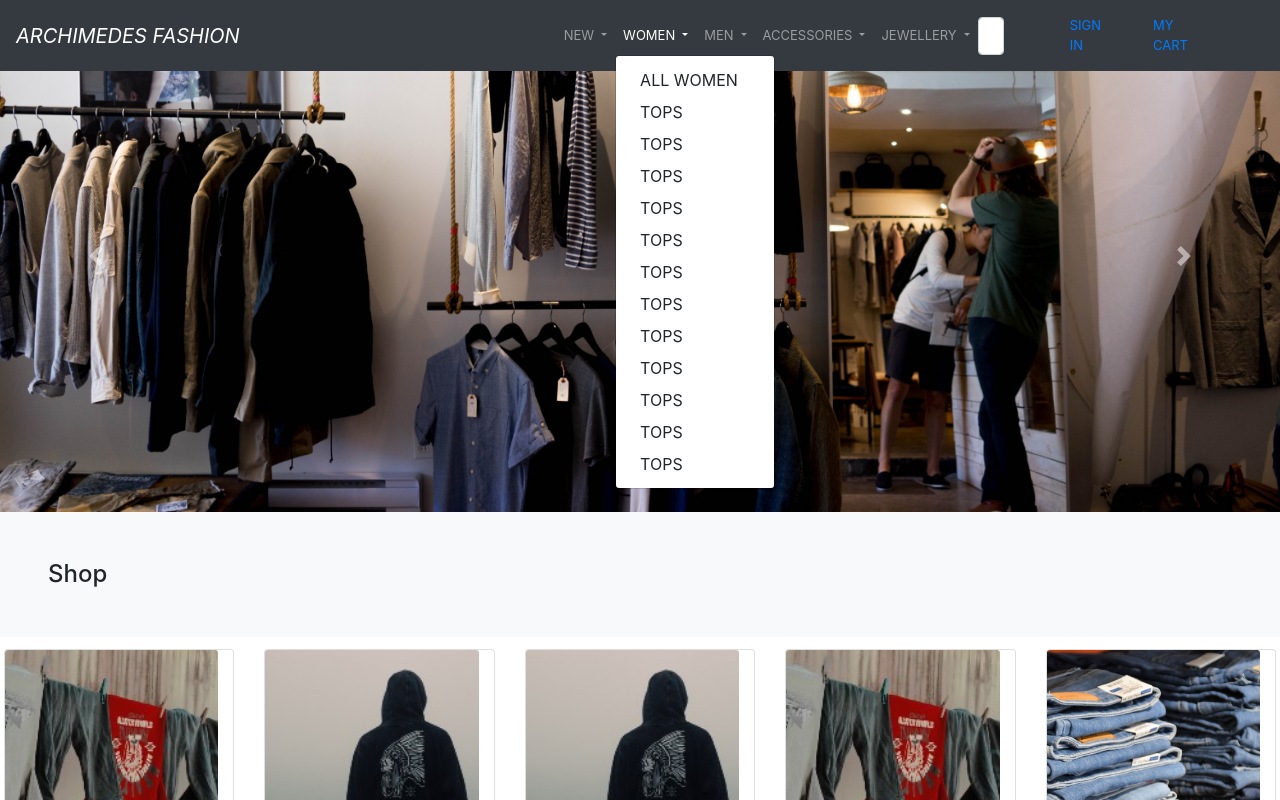
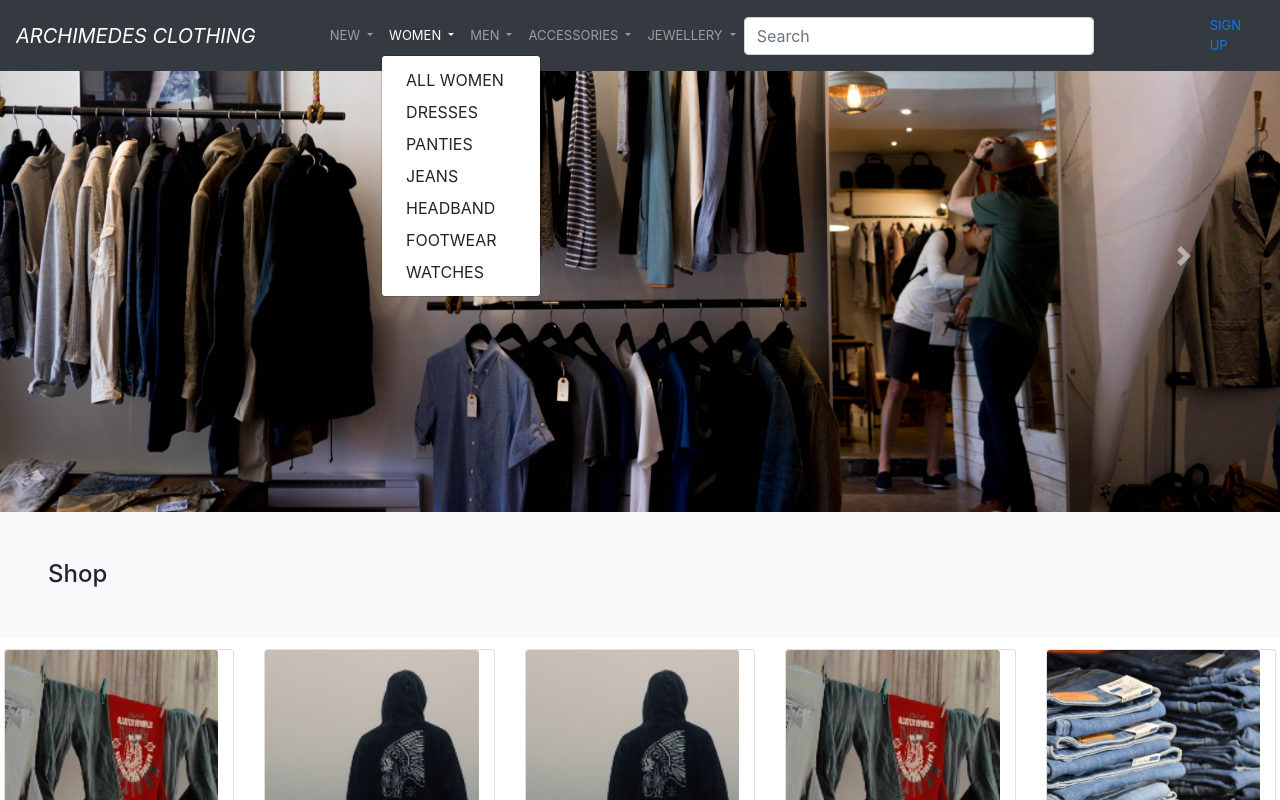
Before and after one commit to archimedessena/ecommerce, a plain HTML site: page home.html in a window 1280 px wide. Both pictures are taken after a click on the item "WOMEN". Shown: the top 800 px of the page. Drawn offline with nearby package versions, Linux system fonts and the light colour scheme.

Commit message:
ecommerce

```diff
--- a/home.html
+++ b/home.html
@@ -21,7 +21,7 @@
 <body>
     <!---Navigation start-->
     <nav class="navbar navbar-expand-lg navbar-dark bg-dark fixed-top">
-        <a class="navbar-brand" href="#">ARCHIMEDES FASHION</a>
+        <a class="navbar-brand" href="#">ARCHIMEDES CLOTHING</a>
         <button class="navbar-toggler" type="button" data-toggle="collapse" data-target="#navbarNavDropdown" aria-controls="navbarNavDropdown" aria-expanded="false" aria-label="Toggle navigation">
           <span class="navbar-toggler-icon"></span>
         </button>
@@ -43,19 +43,12 @@
                 </a>
                 <div class="dropdown-menu" aria-labelledby="navbarDropdownMenuLink">
                   <a class="dropdown-item" href="#">ALL WOMEN</a>
-                  <a class="dropdown-item" href="#">TOPS</a>
-                  <a class="dropdown-item" href="#">TOPS</a>
-                  <a class="dropdown-item" href="#">TOPS</a>
-                  <a class="dropdown-item" href="#">TOPS</a>
-                  <a class="dropdown-item" href="#">TOPS</a>
-                  <a class="dropdown-item" href="#">TOPS</a>
-                  <a class="dropdown-item" href="#">TOPS</a>
-                  <a class="dropdown-item" href="#">TOPS</a>
-                  <a class="dropdown-item" href="#">TOPS</a>
-                  <a class="dropdown-item" href="#">TOPS</a>
-                  <a class="dropdown-item" href="#">TOPS</a>
-                  <a class="dropdown-item" href="#">TOPS</a>
-
+                  <a class="dropdown-item" href="#">DRESSES</a>
+                  <a class="dropdown-item" href="#">PANTIES</a>
+                  <a class="dropdown-item" href="#">JEANS</a>
+                  <a class="dropdown-item" href="#">HEADBAND</a>
+                  <a class="dropdown-item" href="#">FOOTWEAR</a>
+                  <a class="dropdown-item" href="#">WATCHES</a>
 
                 </div>
               </li>
@@ -64,15 +57,15 @@
                   MEN
                 </a>
                 <div class="dropdown-menu" aria-labelledby="navbarDropdownMenuLink">
-                  <a class="dropdown-item" href="#">Action</a>
-                  <a class="dropdown-item" href="#">Another action</a>
-                  <a class="dropdown-item" href="#">Something else here</a>
-                  <a class="dropdown-item" href="#">TOPS</a>
-                  <a class="dropdown-item" href="#">TOPS</a>
-                  <a class="dropdown-item" href="#">TOPS</a>
-                  <a class="dropdown-item" href="#">TOPS</a>
-                  <a class="dropdown-item" href="#">TOPS</a>
-                  <a class="dropdown-item" href="#">TOPS</a>
+                  <a class="dropdown-item" href="#">JEANS</a>
+                  <a class="dropdown-item" href="#">WATCHES</a>
+                  <a class="dropdown-item" href="#">ROUNDNECK</a>
+                  <a class="dropdown-item" href="#">LONGSLEEVE</a>
+                  <a class="dropdown-item" href="#">SHOES</a>
+                  <a class="dropdown-item" href="#">SHORTSLEEVES</a>
+                  <a class="dropdown-item" href="#">CAPS</a>
+                  <a class="dropdown-item" href="#">CANVAS</a>
+                  <a class="dropdown-item" href="#">BOXERS</a>
                 </div>
               </li>
             <li class="nav-item dropdown">
@@ -80,9 +73,9 @@
                 ACCESSORIES
               </a>
               <div class="dropdown-menu" aria-labelledby="navbarDropdownMenuLink">
-                <a class="dropdown-item" href="#">Action</a>
-                <a class="dropdown-item" href="#">Another action</a>
-                <a class="dropdown-item" href="#">Something else here</a>
+                <a class="dropdown-item" href="#">BEDSHEETS</a>
+                <a class="dropdown-item" href="#">BAGS</a>
+                <a class="dropdown-item" href="#">BELTS</a>
               </div>
             </li>
             <li class="nav-item dropdown">
@@ -90,9 +83,9 @@
                   JEWELLERY
                 </a>
                 <div class="dropdown-menu" aria-labelledby="navbarDropdownMenuLink">
-                  <a class="dropdown-item" href="#">Action</a>
-                  <a class="dropdown-item" href="#">Another action</a>
-                  <a class="dropdown-item" href="#">Something else here</a>
+                  <a class="dropdown-item" href="#">CHAINS</a>
+                  <a class="dropdown-item" href="#">DIAMOND RINGS</a>
+                  <a class="dropdown-item" href="#">GOLD RINGS</a>
                 </div>
               </li>
           </ul>
@@ -101,6 +94,11 @@
             <div class="md-form mt-0">
                 <input class="form-control" type="text" placeholder="Search" aria-label="Search">
               </div>
+
+              <div class="sign">
+                <a class="nav-link" href="">SIGN UP</a>
+            </div>
+
         <div class="sign">
             <a class="nav-link" href="">SIGN IN</a>
         </div>
@@ -108,6 +106,8 @@
             <a class="nav-link" href="">MY CART</a>
         </div>
       </nav>
+
+
 
          <!-- Slider -->
     <div class="carousel slide" id="mainSlide">
@@ -679,6 +679,8 @@
                         </div>
                     </div>
         </div>
+
+
         <div class="container-fluid bg-dark">
             <footer class="container bg-dark p-5">
               <div class="row">
@@ -759,6 +761,7 @@
           </footer>
 
         </div>
+
       <script>
           $(function() {
               // this is the page scrolling script
--- a/style.css
+++ b/style.css
@@ -3,14 +3,17 @@
 }
 .navbar-nav{
     background-color: transparent;
-    padding-left: 300px;
+    padding-left: 50px;
     font-size: small;
     color: white;
 }
 .md-form{
-    padding-right: 50px;
+    padding-right: 100px;
 
 
+}
+.form-control{
+    width: 350px;
 }
 
 .sign{
```
Also changed, not shown: footer.html (added, +82 -0 lines). Lines whose indentation alone changed are shown as unchanged.
